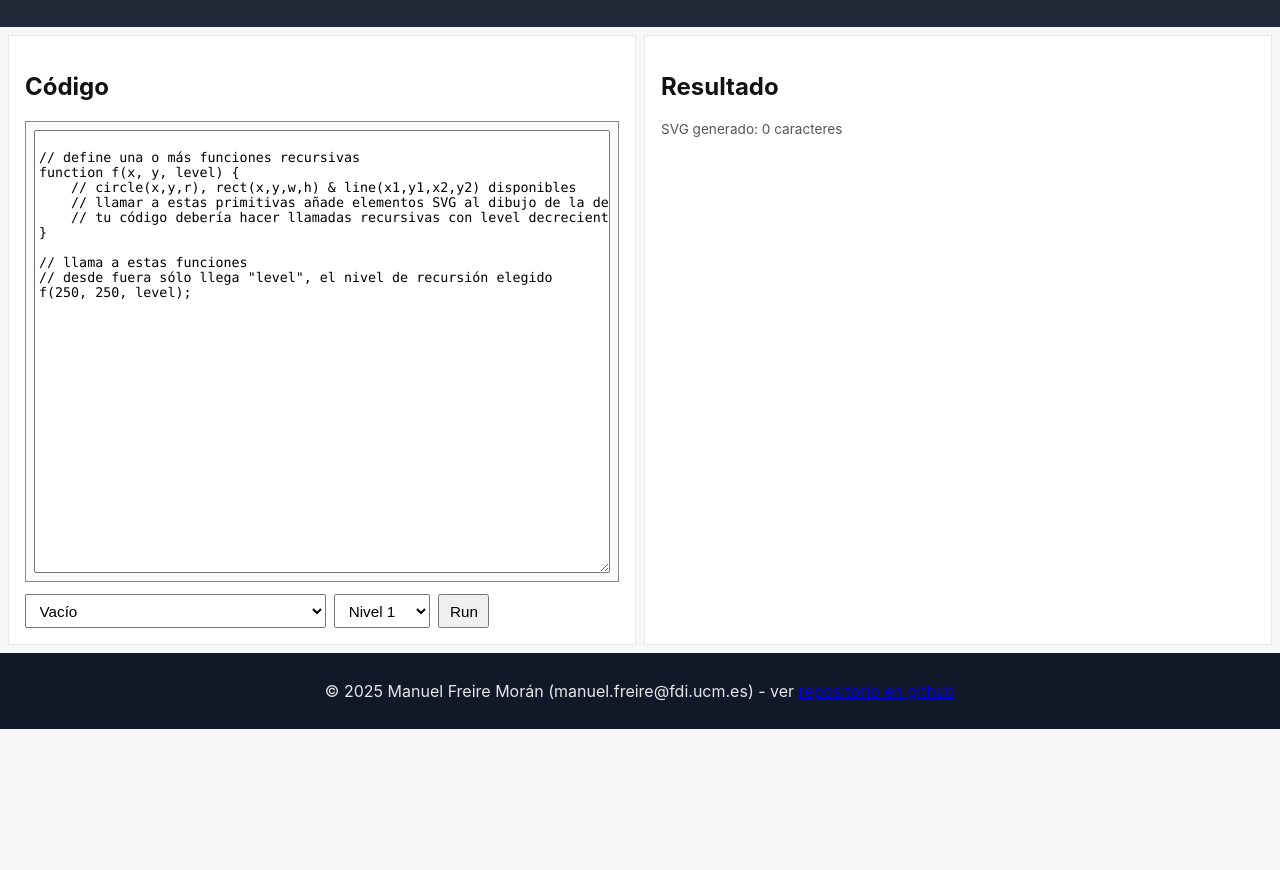
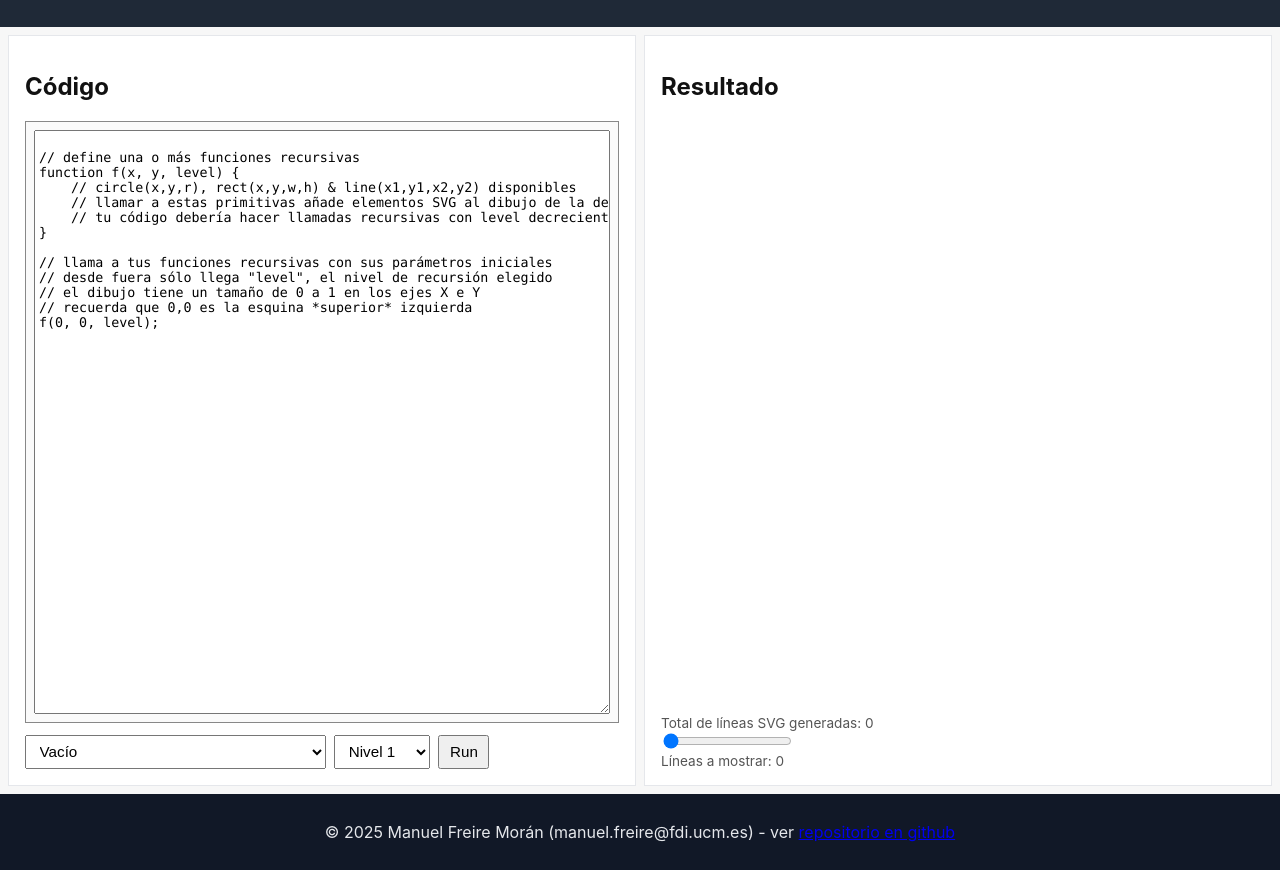
Before and after one commit to manuel-freire/interactive-svg-fractals, a plain HTML site: page index.html in a window 1280 px wide. Shown: the part 71-941 px from the top of the page. Before the commit the page ends 800 px from the top, so only its background shows below. Drawn offline with Linux system fonts and the light colour scheme.

Commit message:
dibujo con escala 0 a 1, y slider para controlar pintado

```diff
--- a/index.html
+++ b/index.html
@@ -38,8 +38,12 @@
             </section>
         <section id="right-panel">
             <h2>Resultado</h2>
-            <span id="svg-info"></span>
             <svg id="svg-output"></svg>
+            <div>
+              <span id="svg-info" class="output-info"></span>
+              <input type="range" id="line-slider" min="0" max="10" step="1" value="0"/>
+              <label for="line-slider" class="output-info">Líneas a mostrar: <span id="line-slider-value">0</span></label>
+            </div>
         </section>
     </main>
     <footer>
--- a/main.js
+++ b/main.js
@@ -10,16 +10,18 @@ function f(x, y, level) {
     // tu código debería hacer llamadas recursivas con level decreciente
 }
 
-// llama a estas funciones
+// llama a tus funciones recursivas con sus parámetros iniciales
 // desde fuera sólo llega "level", el nivel de recursión elegido
-f(250, 250, level);
+// el dibujo tiene un tamaño de 0 a 1 en los ejes X e Y
+// recuerda que 0,0 es la esquina *superior* izquierda
+f(0, 0, level);
 `
   },
     {
       name: 'Curva de Hilbert (Tema 4 - 17)',
       code: `
-let p = [70, 700]; // pos
-let step = 400;    // longitud de paso
+let p = [0, 1]; // pos
+let step = 1;    // longitud de paso
 let a = 0;         // angulo
 function forward() {
     const q = [p[0] + step*Math.cos(a), p[1] + step*Math.sin(a)];
@@ -81,7 +83,7 @@ function fractal(x, y, r, level) {
         fractal(x, y + r, r / 2,level-1);
     }
 }
-fractal(250, 160, 80, level);
+fractal(.5, .5, .2, level);
 `
   },
     {
@@ -96,7 +98,7 @@ function fractal(x, y, r, level) {
         fractal(x, y + r, r / 2,level-1);
     }
 }
-fractal(250, 160, 80, level);
+fractal(.5, .5, .2, level);
 `
     },
     {
@@ -115,7 +117,7 @@ function t(x, y, len, level) {
        t(x+len/2, y, len/2, level-1); // right
     }
 }
-t(250, 250, 250, level);
+t(0, 1, 1, level);
 `
     },
     {
@@ -134,13 +136,13 @@ function t(x, y, len, n) {
        t(x, y+0*w, w, n-1); t(x, y+1*w, w, n-1); t(x, y+2*w, w, n-1);
     }
 }
-t(50, 50, 500, level);
+t(0, 0, 1, level);
 `
     },
     {
       name: 'Curva de Koch',
       code: `
-let p = [70, 250] // pos inicial
+let p = [0, .5] // pos inicial
 function walk(step, a) {
     const q = [p[0] + step*Math.cos(a), p[1] + step*Math.sin(a)];
     line(p[0], p[1], q[0], q[1]);
@@ -158,13 +160,13 @@ function koch(step, a, level) {
        koch(step/3, a+0, level-1);
     }
 }
-koch(600, 0, level);
+koch(1, 0, level);
 `
   },
     {
       name: 'Copo de nieve de Koch',
       code: `
-let p = [70, 250] // pos inicial
+let p = [0, .2] // pos inicial
 function walk(step, a) {
     const q = [p[0] + step*Math.cos(a), p[1] + step*Math.sin(a)];
     line(p[0], p[1], q[0], q[1]);
@@ -182,13 +184,34 @@ function koch(step, a, level) {
        koch(step/3, a+0, level-1);
     }
 }
-koch(600, 0, level);
-koch(600, Math.PI*2/3, level); // cerramos la curva con 2 lados mas
-koch(600, Math.PI*4/3, level);
+koch(1, 0, level);
+koch(1, Math.PI*2/3, level); // cerramos la curva con 2 lados mas
+koch(1, Math.PI*4/3, level);
 `},
 ];
 
-// Main runtime for interactive SVG output
+function renderSVGContent(svgContent, targetElement) {
+    try {
+        targetElement.setAttribute('xmlns', 'http://www.w3.org/2000/svg');
+        targetElement.setAttribute('viewBox', '0 0 1 1');
+
+        targetElement.innerHTML = svgContent;
+    } catch (e) {
+        // fallback: display error text node
+        svgOutput.textContent = 'Unable to render SVG';
+        console.log('SVG rendering error:', e);
+    }
+}
+
+function fixSliderMax(totalLines, value, sliderElement, infoElement, valueElement) {
+    sliderElement.max = totalLines;
+    sliderElement.value = value;
+    infoElement.textContent = `Total de líneas SVG generadas: ${totalLines}`;
+    valueElement.textContent = value;
+}
+
+let svgContent = []
+
 document.addEventListener('DOMContentLoaded', () => {
     const runButton = document.getElementById('run-button');
     const codeArea = document.getElementById('code-content');
@@ -196,36 +219,39 @@ document.addEventListener('DOMContentLoaded', () => {
     const levelSelect = document.getElementById('nivel');
     const exampleSelect = document.getElementById('example-select');
     const svgInfo = document.getElementById('svg-info');
+    const lineSlider = document.getElementById('line-slider');
+    const lineSliderValue = document.getElementById('line-slider-value');
 
     function renderFromCode() {
+
+        // clear previous content
+        svgContent = [];
+
         const userCode = codeArea.value || '';
         const level = parseInt(levelSelect.value, 10) || 1;
         console.log(`Rendering at level ${level}`);
 
-        // Prepare a safe-ish sandbox for user code to build an svgContent string
-        let svgContent = '';
-
-        // Helper functions exposed to user code
+        // functions exposed to user code
         const helpers = {
-            circle: (x, y, r, opts = {stroke: 'black', 'stroke-width': 0.5, fill: 'none'}) => {
+            circle: (x, y, r, opts = {stroke: 'black', 'stroke-width': '.1%', fill: 'none'}) => {
                 const attrs = [`cx="${x}"`, `cy="${y}"`, `r="${r}"`,
                   `stroke="${opts.stroke}"`,
                   `stroke-width="${opts['stroke-width']}"`,
                   `fill="${opts['fill']}"`];
-                svgContent += `<circle ${attrs.join(' ')} />\n`;
+                svgContent.push(`<circle ${attrs.join(' ')} />`);
             },
-            rect: (x, y, w, h, opts = {stroke: 'black', 'stroke-width': 0.5, fill: 'none'}) => {
+            rect: (x, y, w, h, opts = {stroke: 'black', 'stroke-width': '.1%', fill: 'none'}) => {
                 const attrs = [`x="${x}"`, `y="${y}"`, `width="${w}"`, `height="${h}"`,
                   `stroke="${opts.stroke}"`,
                   `stroke-width="${opts['stroke-width']}"`,
                   `fill="${opts['fill']}"`];
-                svgContent += `<rect ${attrs.join(' ')} />\n`;
+                svgContent.push(`<rect ${attrs.join(' ')} />`);
             },
-            line: (x1, y1, x2, y2, opts = {stroke: 'black', 'stroke-width': 0.5}) => {
+            line: (x1, y1, x2, y2, opts = {stroke: 'black', 'stroke-width': '.1%'}) => {
                 const attrs = [`x1="${x1}"`, `y1="${y1}"`, `x2="${x2}"`, `y2="${y2}"`,
                   `stroke="${opts.stroke}"`,
                   `stroke-width="${opts['stroke-width']}"`];
-                svgContent += `<line ${attrs.join(' ')} />\n`;
+                svgContent.push(`<line ${attrs.join(' ')} />`);
             }
         };
 
@@ -235,22 +261,17 @@ document.addEventListener('DOMContentLoaded', () => {
             const userFn = new Function('level', 'circle', 'rect', 'line', userCode);
             // call with helper functions that close over svgContent
             userFn(level, helpers.circle, helpers.rect, helpers.line);
-            svgInfo.textContent = `SVG generado: ${svgContent.length} caracteres`;
         } catch (e) {
-            svgContent = `<text x="10" y="20" fill="red">Runtime error: ${String(e).replace(/</g, '&lt;')}</text>`;
+            svgContent = [`
+              <text x="10" y="20" fill="red">
+                Runtime error: ${String(e).replace(/</g, '&lt;')}
+              </text>`];
         }
+        fixSliderMax(svgContent.length, svgContent.length, lineSlider, svgInfo, lineSliderValue);
+        renderSVGContent(svgContent.join('\n'), svgOutput);
+    }
 
-        // Set SVG content inside the existing <svg id="svg-output"> element
-        try {
-            svgOutput.setAttribute('xmlns', 'http://www.w3.org/2000/svg');
-            // clear previous content and insert generated shapes
-            svgOutput.innerHTML = svgContent;
-        } catch (e) {
-            // fallback: display error text node
-            svgOutput.textContent = 'Unable to render SVG';
-            console.log('SVG rendering error:', e);
-        }
-    }
+
 
     runButton.addEventListener('click', renderFromCode);
     console.log('Ready to render!');
@@ -261,6 +282,13 @@ document.addEventListener('DOMContentLoaded', () => {
         option.textContent = ex.name;
         exampleSelect.appendChild(option);
     }
+
+    lineSlider.addEventListener('input', () => {
+        const nLines = parseInt(lineSlider.value, 10) || 0;
+        fixSliderMax(svgContent.length, nLines, lineSlider, svgInfo, lineSliderValue);
+        renderSVGContent(svgContent.slice(0, nLines).join('\n'), svgOutput);
+    });
+
     exampleSelect.addEventListener('change', () => {
         const selectedExample = examples.find(ex => ex.name === exampleSelect.value);
         if (selectedExample) {
--- a/styles.css
+++ b/styles.css
@@ -57,10 +57,10 @@ main {
   display: block;
 }
 
-#svg-info {
+.output-info {
   font-size: 0.85rem;
   color: #555;
-  margin-bottom: 0.5rem;
+  display: block;
 }
 
 /* Make the code container fill remaining space inside left-panel and scroll independently */
@@ -114,7 +114,8 @@ footer {
   main {
     flex-direction: column;
   }
+  #code-container, #svg-output {
+    height: 500px;
+    min-height: 500px;
+  }
 }
-
-/* Small utilities */
-.hidden { display: none !important; }
```
